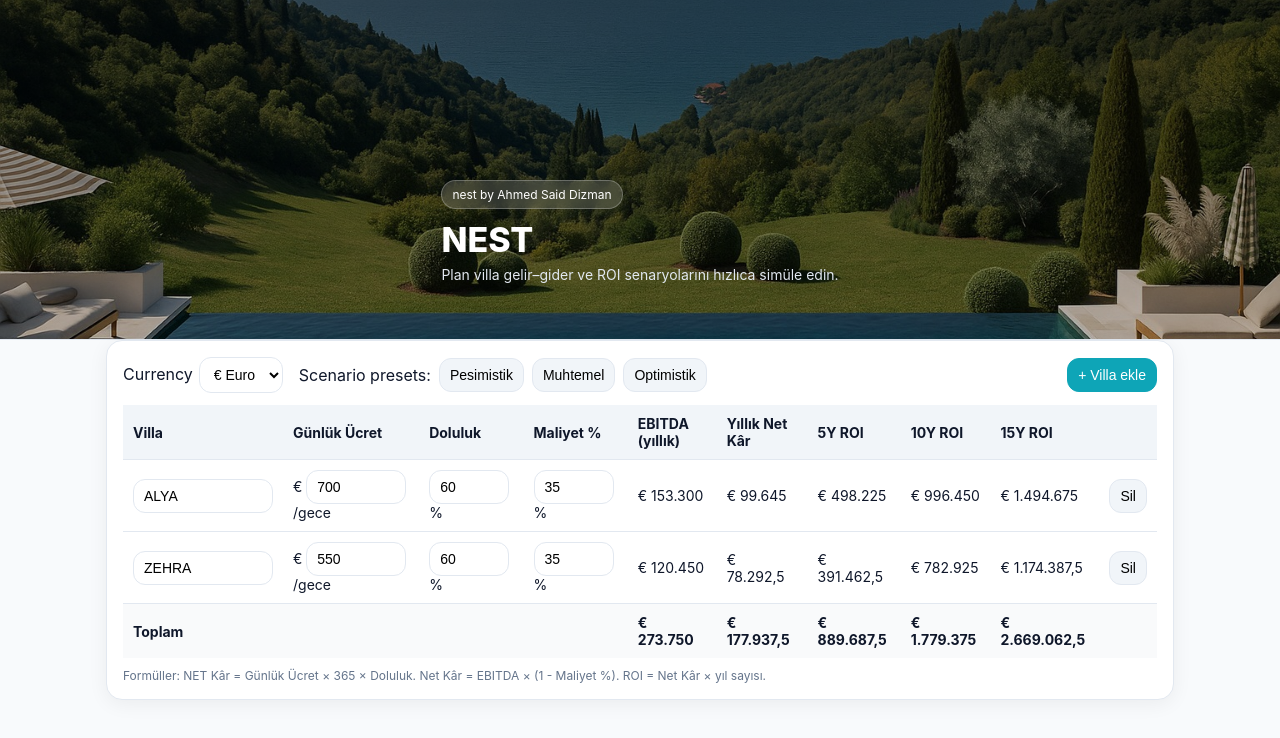
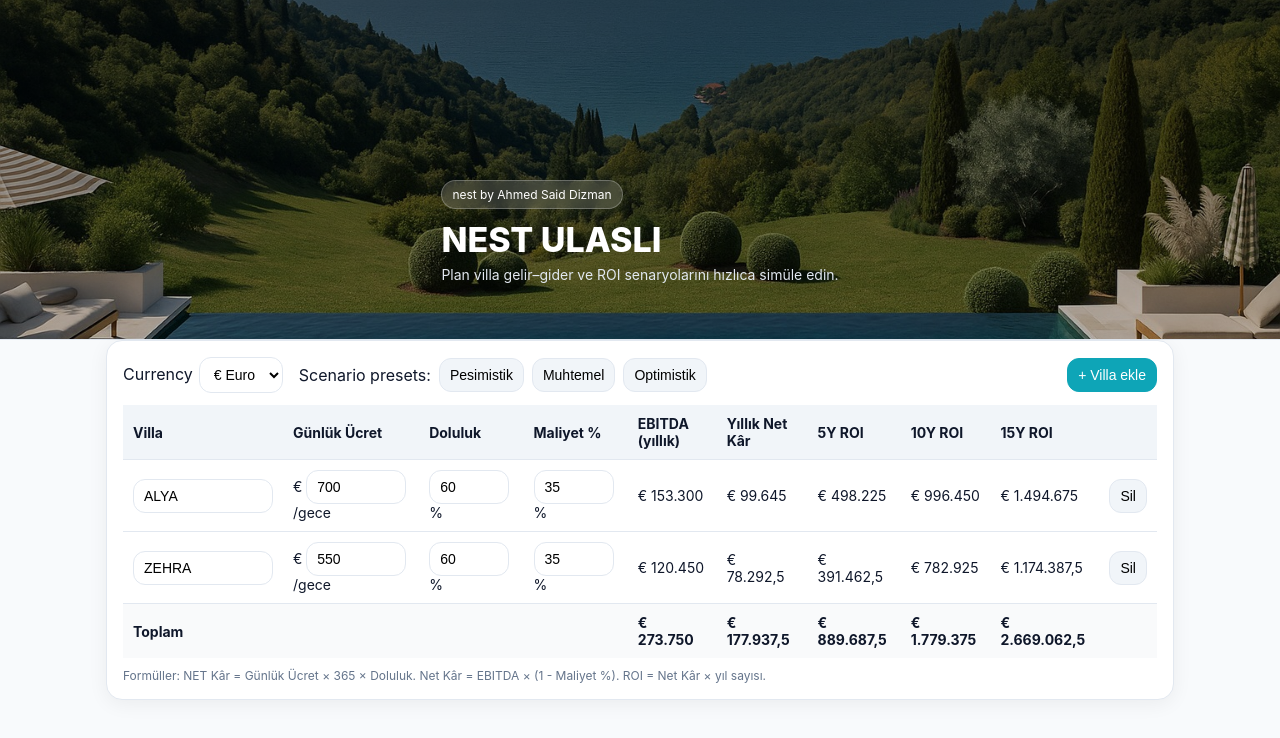
Before and after one commit to dirvass/nest-planner, a React (Vite) app: page / in a window 1280 px wide. Shown: the top 738 px of the page. Built offline with nearby package versions, Linux system fonts and the light colour scheme.

Commit message:
Update App.tsx

```diff
--- a/src/App.tsx
+++ b/src/App.tsx
@@ -76,7 +76,7 @@ export default function App() {
       <header className="header">
         <div className="header-inner">
           <span className="badge">nest by Ahmed Said Dizman</span>
-          <h1 className="title">NEST</h1>
+          <h1 className="title">NEST ULASLI</h1>
           <div className="subtitle">Plan villa gelir–gider ve ROI senaryolarını hızlıca simüle edin.</div>
         </div>
       </header>
```
